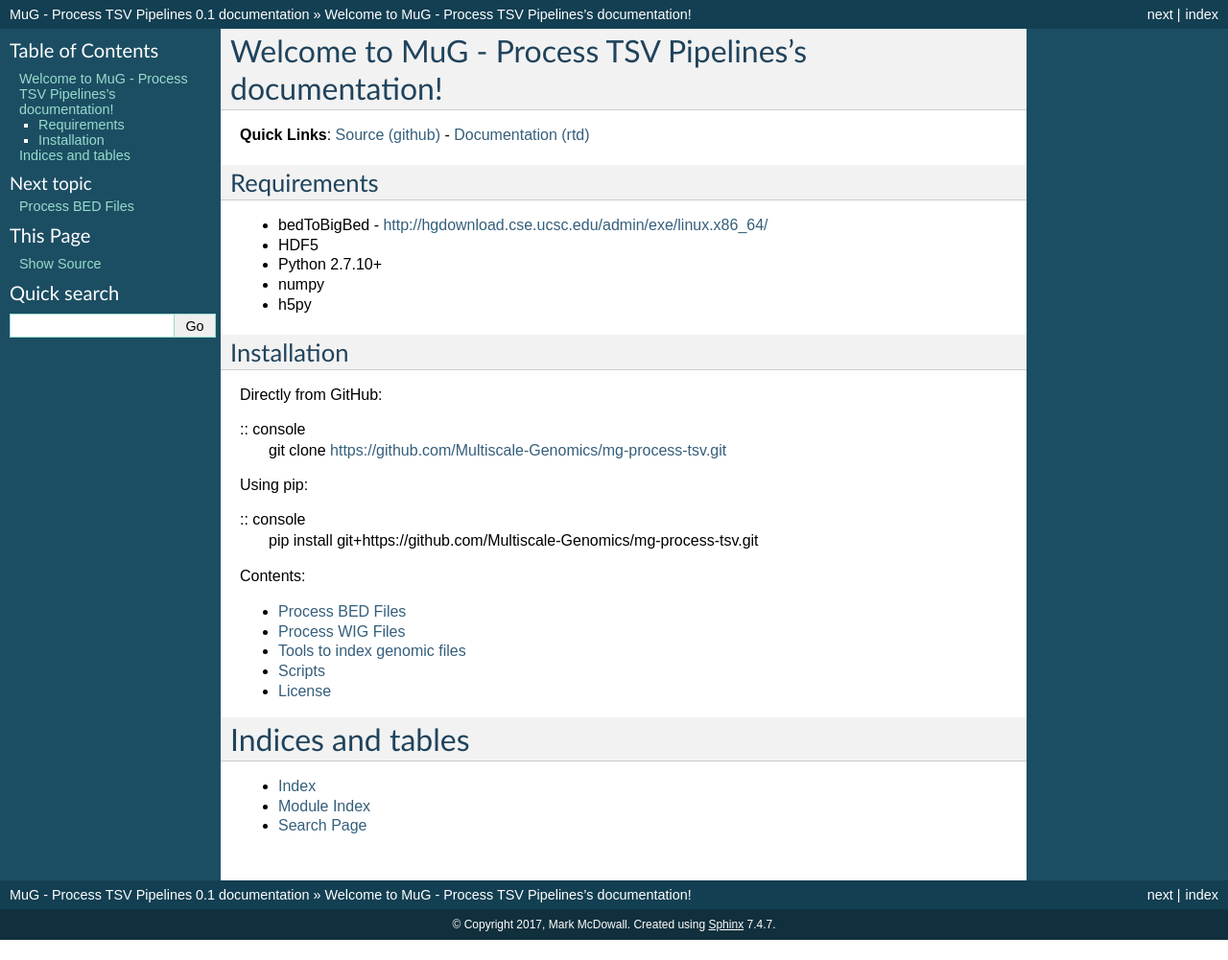
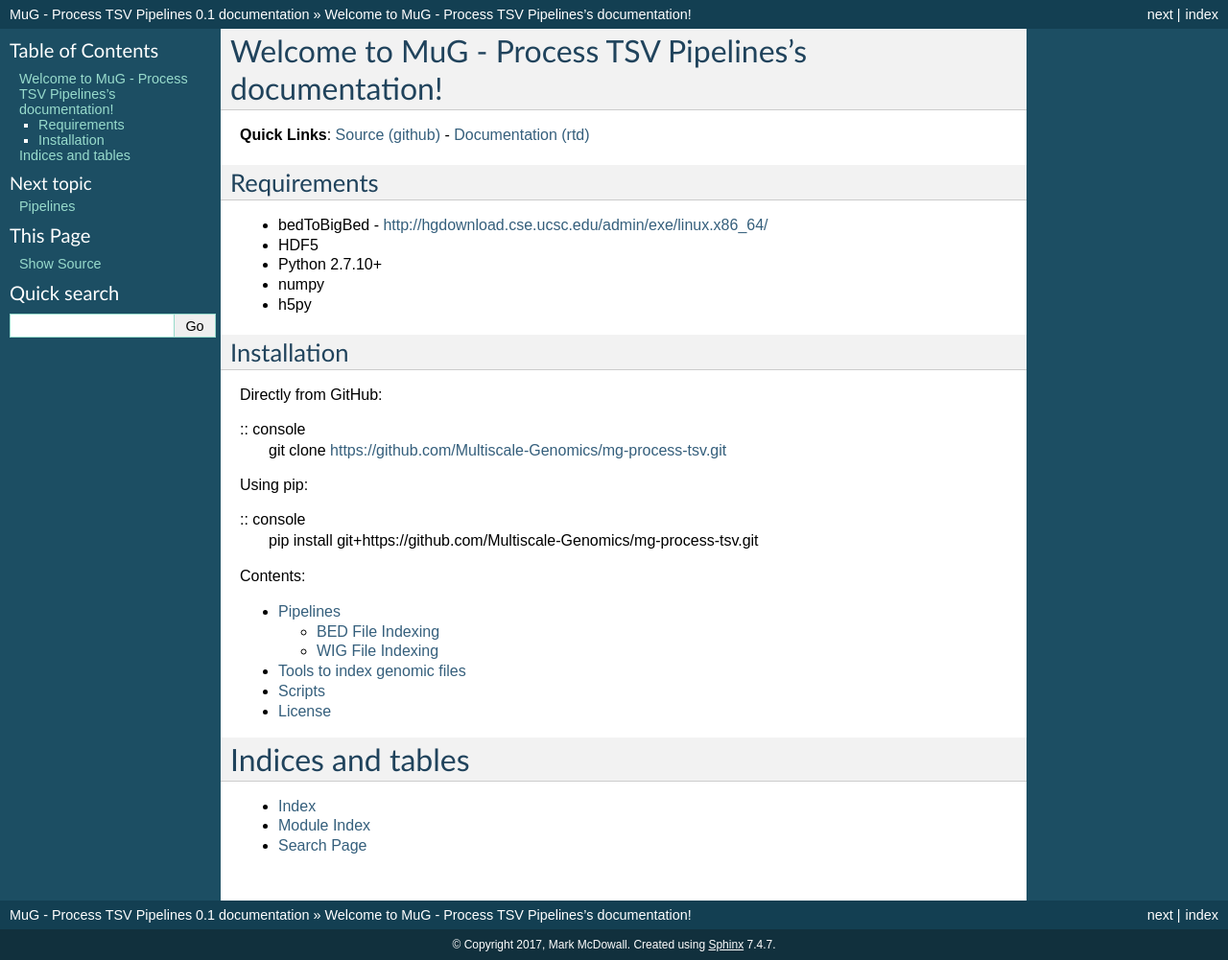
Before and after one commit to Multiscale-Genomics/mg-process-files, a Sphinx documentation site: the page built from docs/index.rst, in a window 1280 px wide. Shown: the whole page at 96% size. Built offline with Sphinx 7.4.7, drawn with Linux system fonts in a browser that asks for light colours; before the commit the page ends 980 px from its top, so only the background shows below that.

Commit message:
Merged the processes into a single pipeline page

```diff
--- a/docs/index.rst
+++ b/docs/index.rst
@@ -33,8 +33,7 @@
    :maxdepth: 2
    :caption: Contents:
 
-   process_bed
-   process_wig
+   pipelines
    tool
    scripts
    license
```
Also changed, not shown: docs/pipelines.rst (added, +20 -0 lines), docs/process_bed.rst (deleted, +0 -9 lines), docs/process_wig.rst (deleted, +0 -9 lines).
